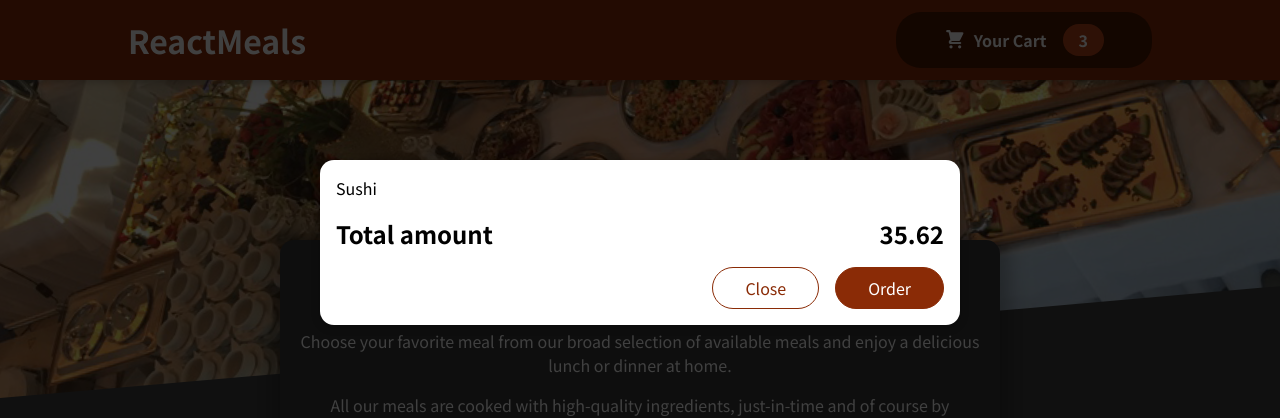
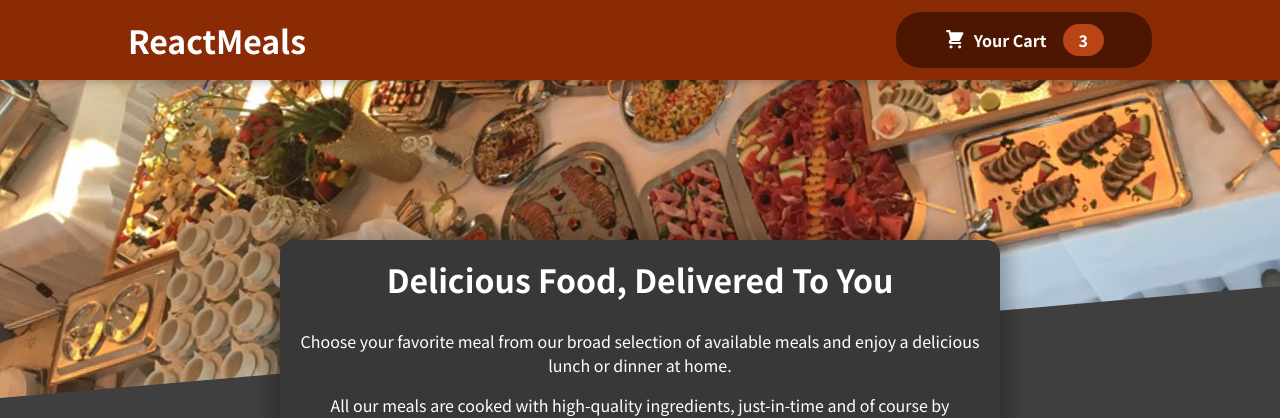
Before and after one commit to msakac/food-order-app, a React (Create React App) app: page / in a window 1280 px wide. Shown: the top 418 px of the page. Built offline with nearby package versions, Linux system fonts and the light colour scheme.

Commit message:
Added context for cart to the app

```diff
--- a/src/App.js
+++ b/src/App.js
@@ -1,17 +1,25 @@
-import React, { Fragment } from "react";
+import React, { Fragment, useState } from "react";
 import Cart from "./components/Cart/Cart";
 import Header from "./components/Layout/Header";
 import Meals from "./components/Meals/Meals";
+import CartProvider from "./store/CartProvider";
 
 function App() {
+  const [cartIsShown, setCartIsShown] = useState(false);
+
+  const setShown = () =>
+    setCartIsShown((isShown) => {
+      return !isShown;
+    });
+
   return (
-    <Fragment>
-      <Cart/>
-      <Header />
+    <CartProvider>
+      {cartIsShown && <Cart onSetShown={setShown} />}
+      <Header onSetShown={setShown} />
       <main>
-        <Meals/>
+        <Meals />
       </main>
-    </Fragment>
+    </CartProvider>
   );
 }
 
--- a/src/components/Cart/Cart.jsx
+++ b/src/components/Cart/Cart.jsx
@@ -1,24 +1,24 @@
 import Modal from '../UI/Modal/Modal';
 import classes from './Cart.module.css';
 
-function Cart() {
+function Cart({onSetShown }) {
     const cartItems = <ul className={classes['cart-items']}>{[
         { id: 'c1', name: 'Sushi', amount: 2, price: 12.99 }
     ].map(item => <li>{item.name}</li>)}</ul>;
 
-    return (
-        <Modal>
+    return <>
+         <Modal onClick={onSetShown}>
             {cartItems}
             <div className={classes.total}>
                 <span>Total amount</span>
                 <span>35.62</span>
             </div>
             <div className={classes.actions}>
-                <button className={classes['button--alt']}>Close</button>
+                <button className={classes['button--alt']} onClick={onSetShown}>Close</button>
                 <button className={classes.button}>Order</button>
             </div>
         </Modal>
-    );
+    </>
 }
 
 export default Cart;
--- a/src/components/Layout/Header.jsx
+++ b/src/components/Layout/Header.jsx
@@ -2,11 +2,11 @@ import mealsImg from '../../assets/meals.jpg';
 import classes from './Header.module.css';
 import HeaderCartButton from './HeaderCartButton';
 
-function Header() {
+function Header({onSetShown}) {
     return <>
         <header className={classes.header}>
             <h1>ReactMeals</h1>
-            <HeaderCartButton/>
+            <HeaderCartButton onSetShown={onSetShown}/>
         </header>
         <div className={classes['main-image']}>
             <img src={mealsImg} alt="Table and food" />
--- a/src/components/Layout/HeaderCartButton.jsx
+++ b/src/components/Layout/HeaderCartButton.jsx
@@ -1,9 +1,10 @@
 import CartIcon from '../Cart/CartIcon';
 import classes from './HeaderCartButton.module.css';
 
-function HeaderCartButton(){
+function HeaderCartButton({onSetShown}){
+
     return (
-        <button className={classes.button}>
+        <button className={classes.button} onClick={onSetShown}>
         <span className={classes.icon}>
         <CartIcon/>
         </span>
--- a/src/components/UI/Modal/Modal.jsx
+++ b/src/components/UI/Modal/Modal.jsx
@@ -3,7 +3,7 @@ import classes from './Modal.module.css';
 import ReactDOM from 'react-dom';
 
 const Backdrop = props => {
-    return <div className={classes.backdrop} />
+    return <div className={classes.backdrop} onClick={props.onClick} />
 }
 
 const ModalOverlay = props => {
@@ -18,7 +18,7 @@ const portalElement = document.getElementById('overlays')
 
 function Modal(props) {
     return <React.Fragment>
-        {ReactDOM.createPortal(<Backdrop/>, portalElement)}
+        {ReactDOM.createPortal(<Backdrop onClick={props.onClick}/>, portalElement)}
         {ReactDOM.createPortal(<ModalOverlay>{props.children}</ModalOverlay>, portalElement)}
     </React.Fragment>
 }
--- /dev/null
+++ b/src/store/CartProvider.js
@@ -0,0 +1,20 @@
+import CartContext from "./cart-context";
+
+const CartProvider = (props) => {
+    const addItemToCartHandler = item => {
+
+    };
+
+    const removeItemFromCartHandler = id => {};
+
+
+    const cartContext = {
+        items: [],
+        totalAmount: 0,
+        addItem: addItemToCartHandler,
+        removeItem:removeItemFromCartHandler,
+    }
+  return <CartContext.Provider>{props.children}</CartContext.Provider>;
+};
+
+export default CartProvider;
--- /dev/null
+++ b/src/store/cart-context.js
@@ -0,0 +1,10 @@
+import React from "react";
+
+const CartContext = React.createContext({
+  items: [],
+  totalAmount: 0,
+  addItem: (item) => {},
+  removeItem: (id) => {},
+});
+
+export default CartContext;
```
Also changed, not shown: 1 other file (tests, documents, lock files or other folders).
